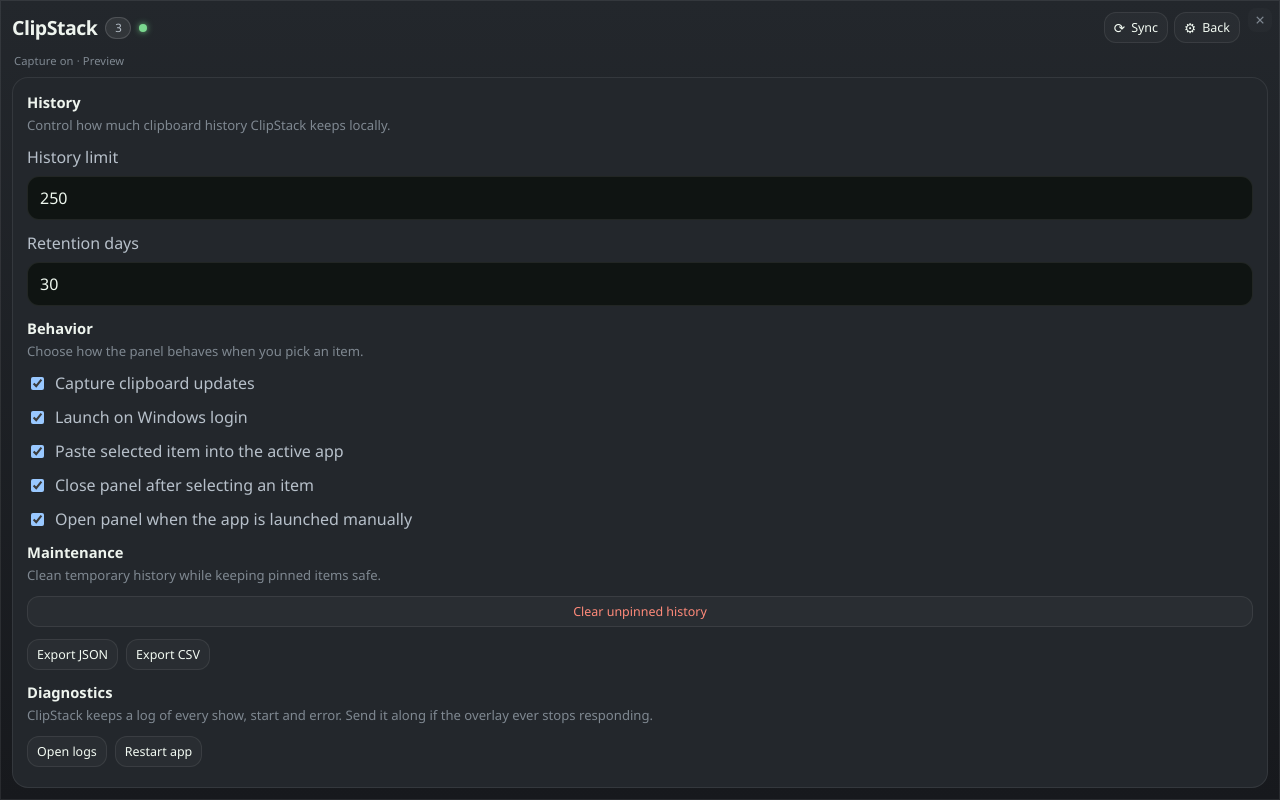
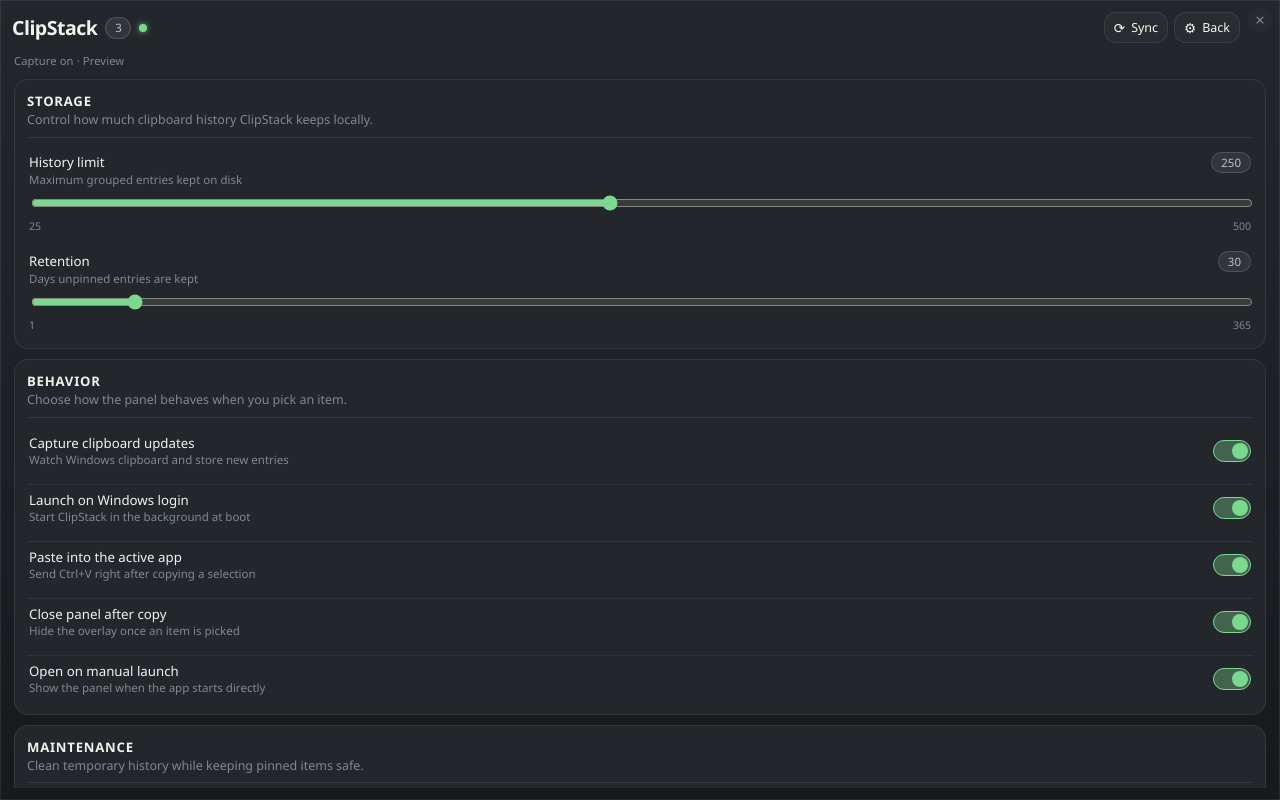
Before and after one commit to Shripad735/ClipStack, a React (Vite) app: page / in a window 1280 px wide. Both pictures are taken after a click on the button "Open settings". Built offline with nearby package versions, Linux system fonts and the light colour scheme.

Commit message:
ui: settings makeover with cards, switch toggles and storage sliders

```diff
--- a/src/components/OverlayShell.tsx
+++ b/src/components/OverlayShell.tsx
@@ -20,6 +20,87 @@ type OverlayShellProps = PropsWithChildren<{
   onRestart: () => void;
   onSettingsChange: (settings: AppSettings) => void;
 }>;
+
+type SwitchRowProps = {
+  title: string;
+  description?: string;
+  checked: boolean;
+  onChange: (next: boolean) => void;
+};
+
+function SwitchRow({ title, description, checked, onChange }: SwitchRowProps) {
+  return (
+    <label className="switch-row">
+      <span className="switch-text">
+        <span className="switch-title">{title}</span>
+        {description ? (
+          <span className="switch-desc">{description}</span>
+        ) : null}
+      </span>
+      <span className="switch">
+        <input
+          type="checkbox"
+          className="switch-input"
+          checked={checked}
+          onChange={(event) => onChange(event.target.checked)}
+        />
+        <span className="switch-track" aria-hidden="true">
+          <span className="switch-thumb" />
+        </span>
+      </span>
+    </label>
+  );
+}
+
+type SliderRowProps = {
+  title: string;
+  description: string;
+  value: string;
+  min: number;
+  max: number;
+  onDraft: (next: string) => void;
+  onCommit: () => void;
+};
+
+function SliderRow({
+  title,
+  description,
+  value,
+  min,
+  max,
+  onDraft,
+  onCommit,
+}: SliderRowProps) {
+  return (
+    <div className="slider-row">
+      <div className="slider-head">
+        <span className="slider-text">
+          <span className="slider-title">{title}</span>
+          <span className="slider-desc">{description}</span>
+        </span>
+        <span className="slider-value" aria-live="polite">
+          {value}
+        </span>
+      </div>
+      <input
+        type="range"
+        className="slider-input"
+        min={min}
+        max={max}
+        value={Number.parseInt(value, 10) || min}
+        aria-label={title}
+        onChange={(event) => onDraft(event.target.value)}
+        onPointerUp={onCommit}
+        onKeyUp={onCommit}
+        onBlur={onCommit}
+      />
+      <div className="slider-scale" aria-hidden="true">
+        <span>{min}</span>
+        <span>{max}</span>
+      </div>
+    </div>
+  );
+}
 
 export function OverlayShell({
   children,
@@ -148,120 +229,86 @@ export function OverlayShell({
         </div>
 
         {isSettingsOpen ? (
-          <section className="settings-panel">
-            <div className="settings-group">
-              <h2>History</h2>
+          <section className="settings-panel" aria-label="ClipStack settings">
+            <section className="settings-card" aria-labelledby="settings-storage-title">
+              <div className="settings-card-head">
+                <h2 id="settings-storage-title">Storage</h2>
                 <p>Control how much clipboard history ClipStack keeps locally.</p>
               </div>
-            <label>
-              History limit
-              <input
-                type="number"
+              <SliderRow
+                title="History limit"
+                description="Maximum grouped entries kept on disk"
+                value={historyLimitDraft}
                 min={25}
                 max={500}
-                value={historyLimitDraft}
-                onChange={(event) => setHistoryLimitDraft(event.target.value)}
-                onBlur={commitHistoryLimit}
-                onKeyDown={(event) => {
-                  if (event.key === "Enter") {
-                    event.currentTarget.blur();
-                  }
-                }}
+                onDraft={setHistoryLimitDraft}
+                onCommit={commitHistoryLimit}
               />
-            </label>
-            <label>
-              Retention days
-              <input
-                type="number"
+              <SliderRow
+                title="Retention"
+                description="Days unpinned entries are kept"
+                value={retentionDaysDraft}
                 min={1}
                 max={365}
-                value={retentionDaysDraft}
-                onChange={(event) => setRetentionDaysDraft(event.target.value)}
-                onBlur={commitRetentionDays}
-                onKeyDown={(event) => {
-                  if (event.key === "Enter") {
-                    event.currentTarget.blur();
-                  }
-                }}
+                onDraft={setRetentionDaysDraft}
+                onCommit={commitRetentionDays}
               />
-            </label>
+            </section>
 
-            <div className="settings-group">
-              <h2>Behavior</h2>
+            <section className="settings-card" aria-labelledby="settings-behavior-title">
+              <div className="settings-card-head">
+                <h2 id="settings-behavior-title">Behavior</h2>
                 <p>Choose how the panel behaves when you pick an item.</p>
               </div>
-            <label className="checkbox-row">
-              <input
-                type="checkbox"
+              <SwitchRow
+                title="Capture clipboard updates"
+                description="Watch Windows clipboard and store new entries"
                 checked={settings.captureEnabled}
-                onChange={(event) =>
-                  onSettingsChange({
-                    ...settings,
-                    captureEnabled: event.target.checked,
-                  })
+                onChange={(next) =>
+                  onSettingsChange({ ...settings, captureEnabled: next })
                 }
               />
-              Capture clipboard updates
-            </label>
-            <label className="checkbox-row">
-              <input
-                type="checkbox"
+              <SwitchRow
+                title="Launch on Windows login"
+                description="Start ClipStack in the background at boot"
                 checked={settings.launchOnLogin}
-                onChange={(event) =>
-                  onSettingsChange({
-                    ...settings,
-                    launchOnLogin: event.target.checked,
-                  })
+                onChange={(next) =>
+                  onSettingsChange({ ...settings, launchOnLogin: next })
                 }
               />
-              Launch on Windows login
-            </label>
-            <label className="checkbox-row">
-              <input
-                type="checkbox"
+              <SwitchRow
+                title="Paste into the active app"
+                description="Send Ctrl+V right after copying a selection"
                 checked={settings.pasteOnSelect}
-                onChange={(event) =>
-                  onSettingsChange({
-                    ...settings,
-                    pasteOnSelect: event.target.checked,
-                  })
+                onChange={(next) =>
+                  onSettingsChange({ ...settings, pasteOnSelect: next })
                 }
               />
-              Paste selected item into the active app
-            </label>
-            <label className="checkbox-row">
-              <input
-                type="checkbox"
+              <SwitchRow
+                title="Close panel after copy"
+                description="Hide the overlay once an item is picked"
                 checked={settings.hideAfterCopy}
-                onChange={(event) =>
-                  onSettingsChange({
-                    ...settings,
-                    hideAfterCopy: event.target.checked,
-                  })
+                onChange={(next) =>
+                  onSettingsChange({ ...settings, hideAfterCopy: next })
                 }
               />
-              Close panel after selecting an item
-            </label>
-            <label className="checkbox-row">
-              <input
-                type="checkbox"
+              <SwitchRow
+                title="Open on manual launch"
+                description="Show the panel when the app starts directly"
                 checked={settings.showOnLaunch}
-                onChange={(event) =>
-                  onSettingsChange({
-                    ...settings,
-                    showOnLaunch: event.target.checked,
-                  })
+                onChange={(next) =>
+                  onSettingsChange({ ...settings, showOnLaunch: next })
                 }
               />
-              Open panel when the app is launched manually
-            </label>
+            </section>
 
-            <div className="settings-group">
-              <h2>Maintenance</h2>
+            <section className="settings-card" aria-labelledby="settings-maintenance-title">
+              <div className="settings-card-head">
+                <h2 id="settings-maintenance-title">Maintenance</h2>
                 <p>Clean temporary history while keeping pinned items safe.</p>
               </div>
               <button
-              className="danger-button"
+                className="danger-button settings-wide-button"
                 type="button"
                 onClick={onClearUnpinned}
               >
@@ -269,36 +316,39 @@ export function OverlayShell({
               </button>
               <div className="settings-export-actions">
                 <button
-                className="ghost-button"
+                  className="ghost-button settings-split-button"
                   type="button"
                   onClick={() => onExportHistory("json")}
                 >
                   Export JSON
                 </button>
                 <button
-                className="ghost-button"
+                  className="ghost-button settings-split-button"
                   type="button"
                   onClick={() => onExportHistory("csv")}
                 >
                   Export CSV
                 </button>
               </div>
+            </section>
 
-            <div className="settings-group">
-              <h2>Diagnostics</h2>
+            <section className="settings-card" aria-labelledby="settings-diagnostics-title">
+              <div className="settings-card-head">
+                <h2 id="settings-diagnostics-title">Diagnostics</h2>
                 <p>
-                ClipStack keeps a log of every show, start and error. Send it
-                along if the overlay ever stops responding.
+                  ClipStack keeps a log of every show, start and error. Send
+                  it along if the overlay ever stops responding.
                 </p>
               </div>
               <div className="settings-export-actions">
-              <button className="ghost-button" type="button" onClick={onOpenLogs}>
+                <button className="ghost-button settings-split-button" type="button" onClick={onOpenLogs}>
                   Open logs
                 </button>
-              <button className="ghost-button" type="button" onClick={onRestart}>
+                <button className="ghost-button settings-split-button" type="button" onClick={onRestart}>
                   Restart app
                 </button>
               </div>
+            </section>
             {runtimeInfo ? (
               <p className="settings-hint">
                 ClipStack v{runtimeInfo.version}
--- a/src/styles/theme.css
+++ b/src/styles/theme.css
@@ -666,7 +666,6 @@ mark {
 }
 
 .empty-state,
-.settings-panel,
 .status-banner {
     border-radius: 16px;
     border: 1px solid var(--border);
@@ -692,38 +691,196 @@ mark {
 .settings-panel {
     display: flex;
     flex-direction: column;
-    gap: 12px;
-    padding: 14px;
+    gap: 10px;
+    padding: 2px 2px 6px;
     flex: 1;
     min-height: 0;
     overflow-y: auto;
     scrollbar-width: thin;
     scrollbar-color: rgba(255, 255, 255, 0.15) transparent;
+    border: 0;
+    background: transparent;
 }
 
-.settings-group {
-    display: grid;
-    gap: 4px;
+.settings-card {
+    border-radius: 14px;
+    border: 1px solid var(--border);
+    background: var(--bg-soft);
+    padding: 12px;
+    display: flex;
+    flex-direction: column;
+    gap: 10px;
 }
 
-.settings-group h2,
-.settings-group p {
-    margin: 0;
+.settings-card-head {
+    display: grid;
+    gap: 2px;
+    padding-bottom: 8px;
+    border-bottom: 1px solid rgba(255, 255, 255, 0.07);
 }
 
-.settings-group h2 {
-    font-size: 0.92rem;
+.settings-card-head h2 {
+    margin: 0;
+    font-size: 0.82rem;
+    font-weight: 650;
+    letter-spacing: 0.06em;
+    text-transform: uppercase;
+    color: #eef4ee;
 }
 
-.settings-group p {
+.settings-card-head p {
+    margin: 0;
     color: var(--text-dim);
-    font-size: 0.82rem;
+    font-size: 0.78rem;
+    line-height: 1.35;
 }
 
-.settings-panel label {
+.switch-row {
+    display: flex;
+    align-items: center;
+    justify-content: space-between;
+    gap: 12px;
+    padding: 6px 2px;
+    cursor: pointer;
+}
+
+.switch-row + .switch-row {
+    border-top: 1px solid rgba(255, 255, 255, 0.06);
+}
+
+.switch-text {
     display: grid;
-    gap: 8px;
+    gap: 1px;
+    min-width: 0;
+}
+
+.switch-title {
+    color: #eef4ee;
+    font-size: 0.83rem;
+}
+
+.switch-desc {
+    color: var(--text-dim);
+    font-size: 0.72rem;
+    line-height: 1.3;
+}
+
+.switch {
+    position: relative;
+    flex-shrink: 0;
+    width: 38px;
+    height: 22px;
+}
+
+.switch-input {
+    position: absolute;
+    inset: 0;
+    opacity: 0;
+    margin: 0;
+    cursor: pointer;
+}
+
+.switch-track {
+    position: absolute;
+    inset: 0;
+    border-radius: 999px;
+    border: 1px solid var(--border-strong);
+    background: rgba(255, 255, 255, 0.08);
+    transition: background 150ms ease, border-color 150ms ease;
+    pointer-events: none;
+}
+
+.switch-thumb {
+    position: absolute;
+    top: 2px;
+    left: 2px;
+    width: 16px;
+    height: 16px;
+    border-radius: 50%;
+    background: #9aa4ae;
+    transition: transform 150ms ease, background 150ms ease;
+}
+
+.switch-input:checked + .switch-track {
+    background: rgba(123, 216, 143, 0.35);
+    border-color: var(--accent);
+}
+
+.switch-input:checked + .switch-track .switch-thumb {
+    transform: translateX(16px);
+    background: var(--accent);
+}
+
+.switch-input:focus-visible + .switch-track {
+    outline: 2px solid var(--accent);
+    outline-offset: 2px;
+}
+
+.slider-row {
+    display: flex;
+    flex-direction: column;
+    gap: 6px;
+    padding: 4px 2px;
+}
+
+.slider-head {
+    display: flex;
+    align-items: baseline;
+    justify-content: space-between;
+    gap: 10px;
+}
+
+.slider-text {
+    display: grid;
+    gap: 1px;
+    min-width: 0;
+}
+
+.slider-title {
+    color: #eef4ee;
+    font-size: 0.83rem;
+}
+
+.slider-desc {
+    color: var(--text-dim);
+    font-size: 0.72rem;
+}
+
+.slider-value {
+    border-radius: 999px;
+    border: 1px solid rgba(255, 255, 255, 0.14);
+    background: rgba(255, 255, 255, 0.07);
     color: var(--text-soft);
+    font-size: 0.72rem;
+    font-variant-numeric: tabular-nums;
+    padding: 2px 9px;
+    white-space: nowrap;
+}
+
+.slider-input {
+    width: 100%;
+    accent-color: var(--accent);
+    cursor: pointer;
+}
+
+.slider-scale {
+    display: flex;
+    justify-content: space-between;
+    color: var(--text-dim);
+    font-size: 0.66rem;
+    font-variant-numeric: tabular-nums;
+}
+
+.settings-wide-button {
+    width: 100%;
+    padding: 9px 12px;
+    font-size: 0.8rem;
+}
+
+.settings-split-button {
+    flex: 1;
+    text-align: center;
+    min-width: 0;
 }
 
 .settings-export-actions {
@@ -734,9 +891,11 @@ mark {
 
 .settings-hint {
     margin: 0;
+    padding: 0 4px;
     color: var(--text-dim);
     font-size: 0.74rem;
     letter-spacing: 0.01em;
+    text-align: center;
 }
 
 .snippets-panel {
@@ -898,21 +1057,6 @@ mark {
     z-index: 10;
 }
 
-.settings-panel input[type="number"] {
-    width: 100%;
-    border-radius: 12px;
-    border: 1px solid var(--border);
-    background: rgba(12, 17, 14, 0.84);
-    color: #eff8ef;
-    padding: 10px 12px;
-}
-
-.checkbox-row {
-    grid-template-columns: auto 1fr;
-    align-items: center;
-    column-gap: 10px;
-}
-
 .status-banner {
     padding: 10px 12px;
     color: var(--text-soft);
```
Lines whose indentation alone changed are shown as unchanged.
